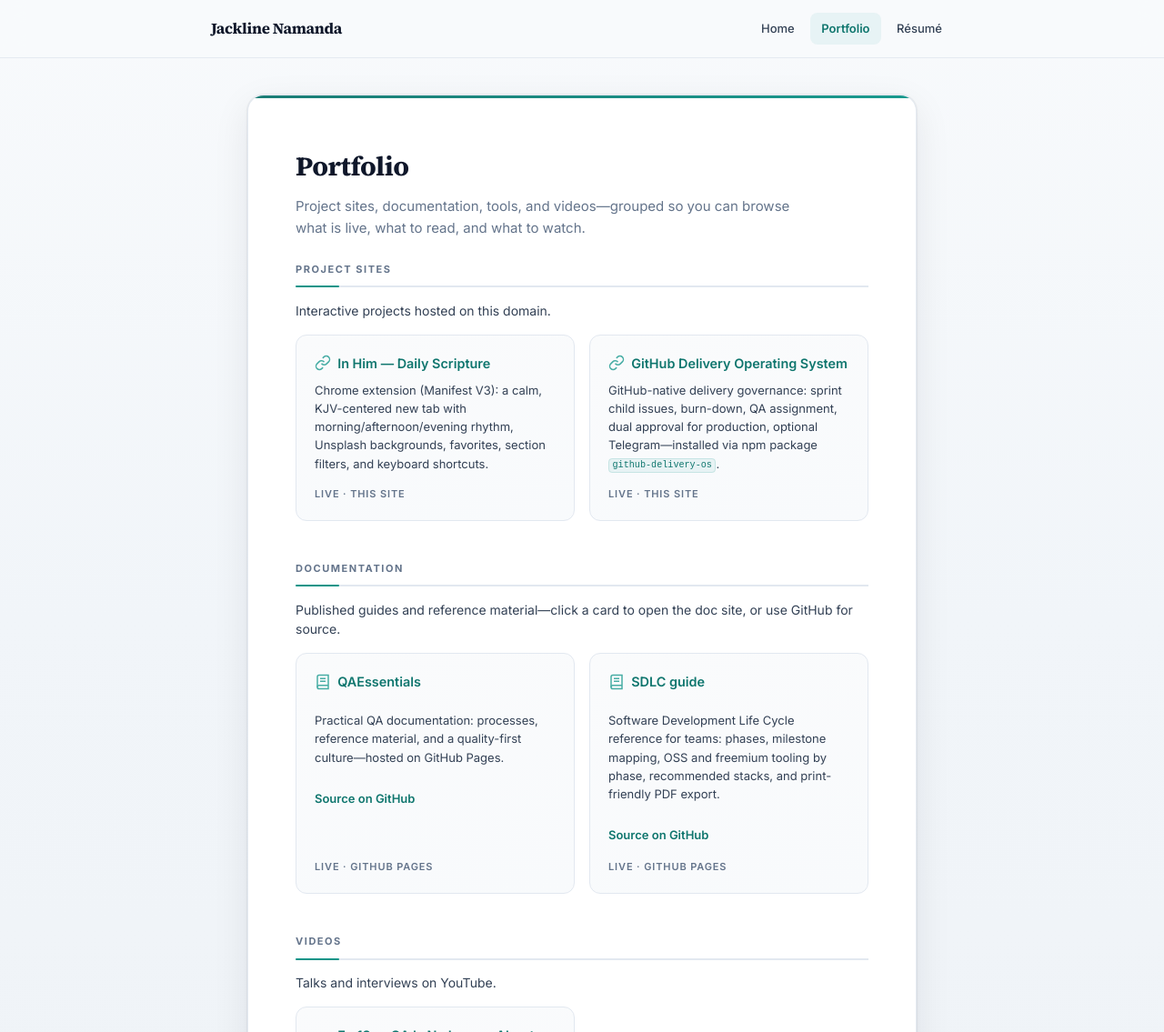
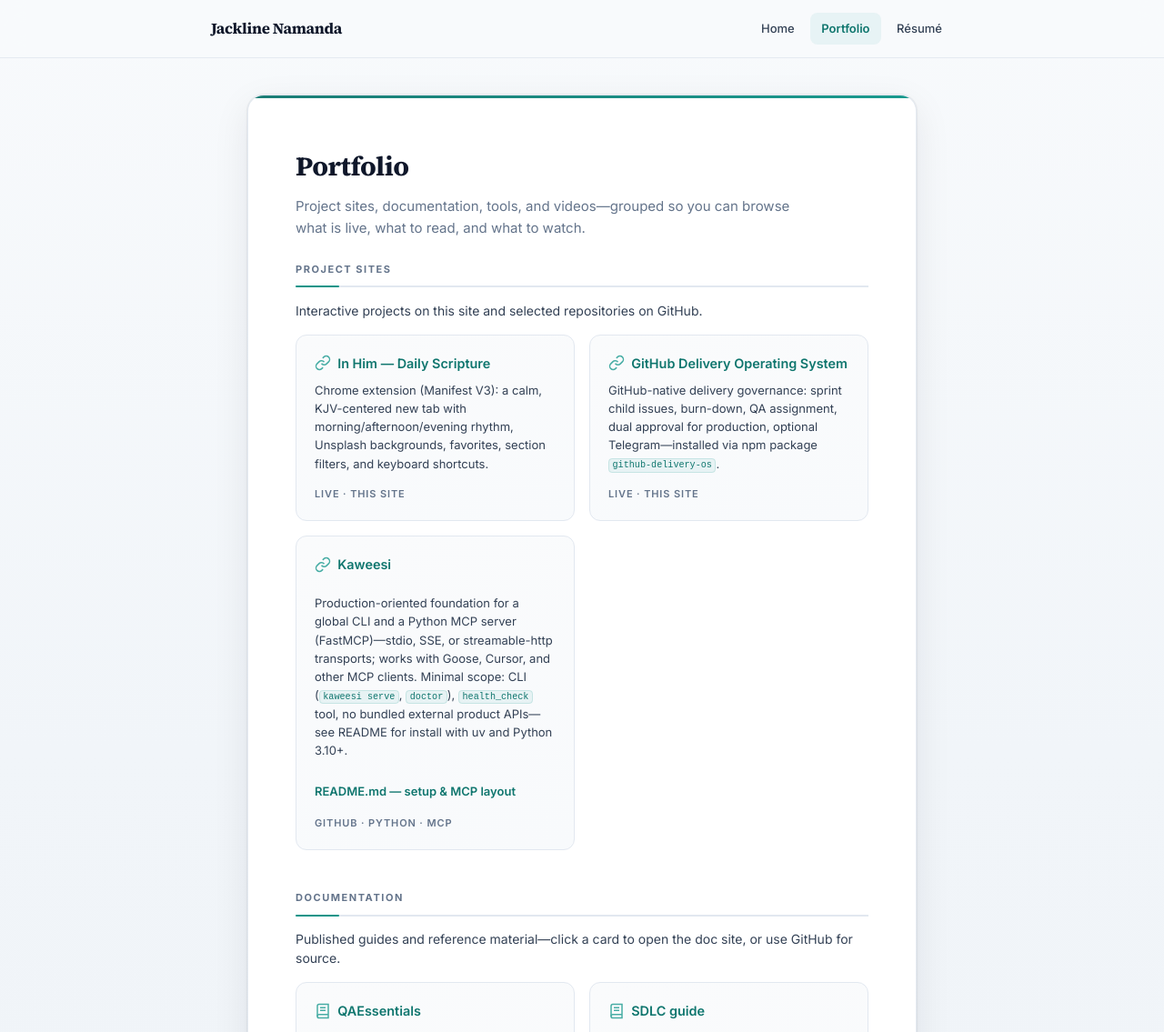
Before and after one commit to jkaweesi22/Kaweesi-Resume, a plain HTML site: page portfolio.html in a window 1280 px wide. Shown: the top 1135 px of the page at 91% size. Drawn offline with Linux system fonts and the light colour scheme.

Commit message:
update portfolio

```diff
--- a/portfolio.html
+++ b/portfolio.html
@@ -33,7 +33,7 @@
 
                 <section class="section" aria-labelledby="projects-heading">
                     <h2 id="projects-heading" class="section-title"><span>Project sites</span></h2>
-                    <p class="section-lede">Interactive projects hosted on this domain.</p>
+                    <p class="section-lede">Interactive projects on this site and selected repositories on GitHub.</p>
                     <!-- Add another project: copy a full <li class="repo-card">…</li> block. -->
                     <ul class="repo-grid">
                         <li class="repo-card">
@@ -55,6 +55,22 @@
                                 <span class="repo-card__desc">GitHub-native delivery governance: sprint child issues, burn-down, QA assignment, dual approval for production, optional Telegram—installed via npm package <code>github-delivery-os</code>.</span>
                                 <span class="repo-card__meta">Live · this site</span>
                             </a>
+                        </li>
+                        <li class="repo-card">
+                            <article class="repo-card__panel" aria-labelledby="proj-kaweesi-heading">
+                                <a class="repo-card__panel-hit" href="https://github.com/jkaweesi22/Kaweesi" rel="noopener noreferrer">
+                                    <span class="repo-card__hit-label">Open Kaweesi repository on GitHub</span>
+                                </a>
+                                <h3 id="proj-kaweesi-heading" class="repo-card__name">
+                                    <svg width="18" height="18" viewBox="0 0 24 24" fill="none" stroke="currentColor" stroke-width="2" aria-hidden="true"><path d="M10 13a5 5 0 0 0 7.54.54l3-3a5 5 0 0 0-7.07-7.07l-1.72 1.71"/><path d="M14 11a5 5 0 0 0-7.54-.54l-3 3a5 5 0 0 0 7.07 7.07l1.71-1.71"/></svg>
+                                    Kaweesi
+                                </h3>
+                                <p class="repo-card__desc">Production-oriented foundation for a global CLI and a Python MCP server (FastMCP)—stdio, SSE, or streamable-http transports; works with Goose, Cursor, and other MCP clients. Minimal scope: CLI (<code>kaweesi serve</code>, <code>doctor</code>), <code>health_check</code> tool, no bundled external product APIs—see README for install with uv and Python 3.10+.</p>
+                                <ul class="repo-card__sublinks">
+                                    <li><a href="https://github.com/jkaweesi22/Kaweesi/blob/main/README.md" rel="noopener noreferrer">README.md — setup &amp; MCP layout</a></li>
+                                </ul>
+                                <span class="repo-card__meta">GitHub · Python · MCP</span>
+                            </article>
                         </li>
                     </ul>
                 </section>
```
